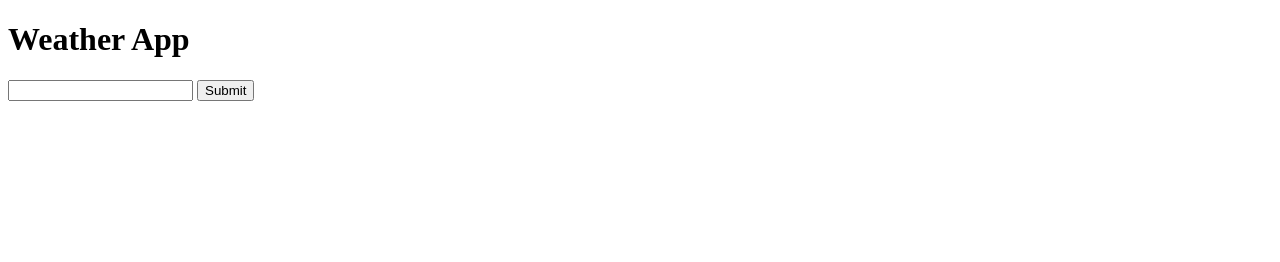
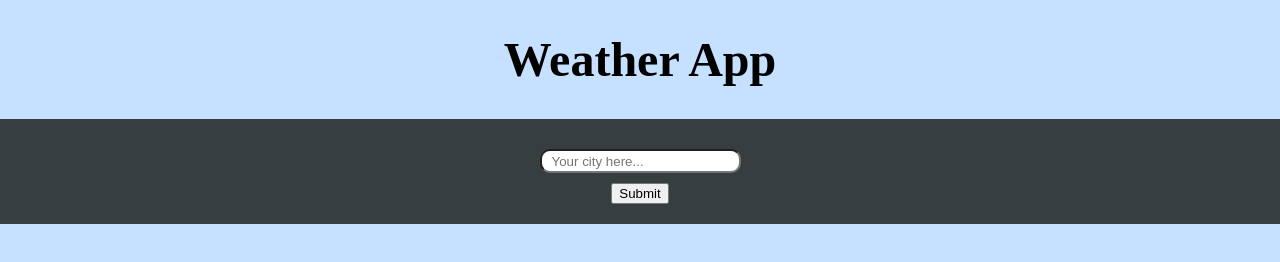
Before and after one commit to Cyndowow/weather-app, a plain HTML site: page dist/index.html in a window 1280 px wide. Drawn offline with Linux system fonts and the light colour scheme; no server answers.

Commit message:
Add styling

```diff
--- a/dist/index.html
+++ b/dist/index.html
@@ -6,17 +6,19 @@
     <meta name="viewport" content="width=device-width, initial-scale=1.0">
     <title>Weather App</title>
    <script src="main.js" defer></script>
+   <link rel="stylesheet" href="../src/style.css">
 </head>
 <body>
-    <header>
+    <header class="header">
         <h1>Weather App</h1>
     </header>
 
-    <main>
-        <input type="search" name="search" id="search">
-        <input type="submit" id="submit">
-        <div class="content" id="content"></div>
-
+    <main class="main">
+        <div class="weather">
+            <input type="search" name="search" id="search" placeholder="Your city here...">
+            <input type="submit" id="submit">
+            <div class="content" id="content"></div>
+        </div>
     </main>
 </body>
 </html>
--- /dev/null
+++ b/src/style.css
@@ -0,0 +1,59 @@
+:root {
+    --background-color: #c6e0ff;
+    --div-color: #373e40;
+    --temp-color: #2cda9d;
+    --text-color: #c9f299;
+}
+
+body {
+    background-color: var(--background-color);
+    margin: 0;
+}
+
+header {
+    display: flex;
+    align-items: center;
+    justify-content: center;
+    color: black;
+    font-size: 1.5rem;
+}
+
+main {
+    display: flex;
+    justify-content: center;
+}
+
+.weather {
+    padding: 20px;
+    width: 100%;
+    display: flex;
+    flex-direction: column;
+    align-items: center;
+    text-align: center;
+    background-color: var(--div-color);
+    color: var(--text-color);
+}
+
+#search {
+    border-radius: 10px;
+    height: 1.5rem;
+    margin: 10px;
+    padding: 10px;
+}
+
+
+.name {
+    font-size: 3rem;
+    font-weight: bold;
+}
+
+.mid,
+.temp_c_text,
+.temp_felt_text {
+    font-size: 1.5rem;
+}
+
+.temp_c,
+.temp_felt {
+    font-size: 3rem;
+}
```
Also changed, not shown: src/index.js (+5 -6 lines).
